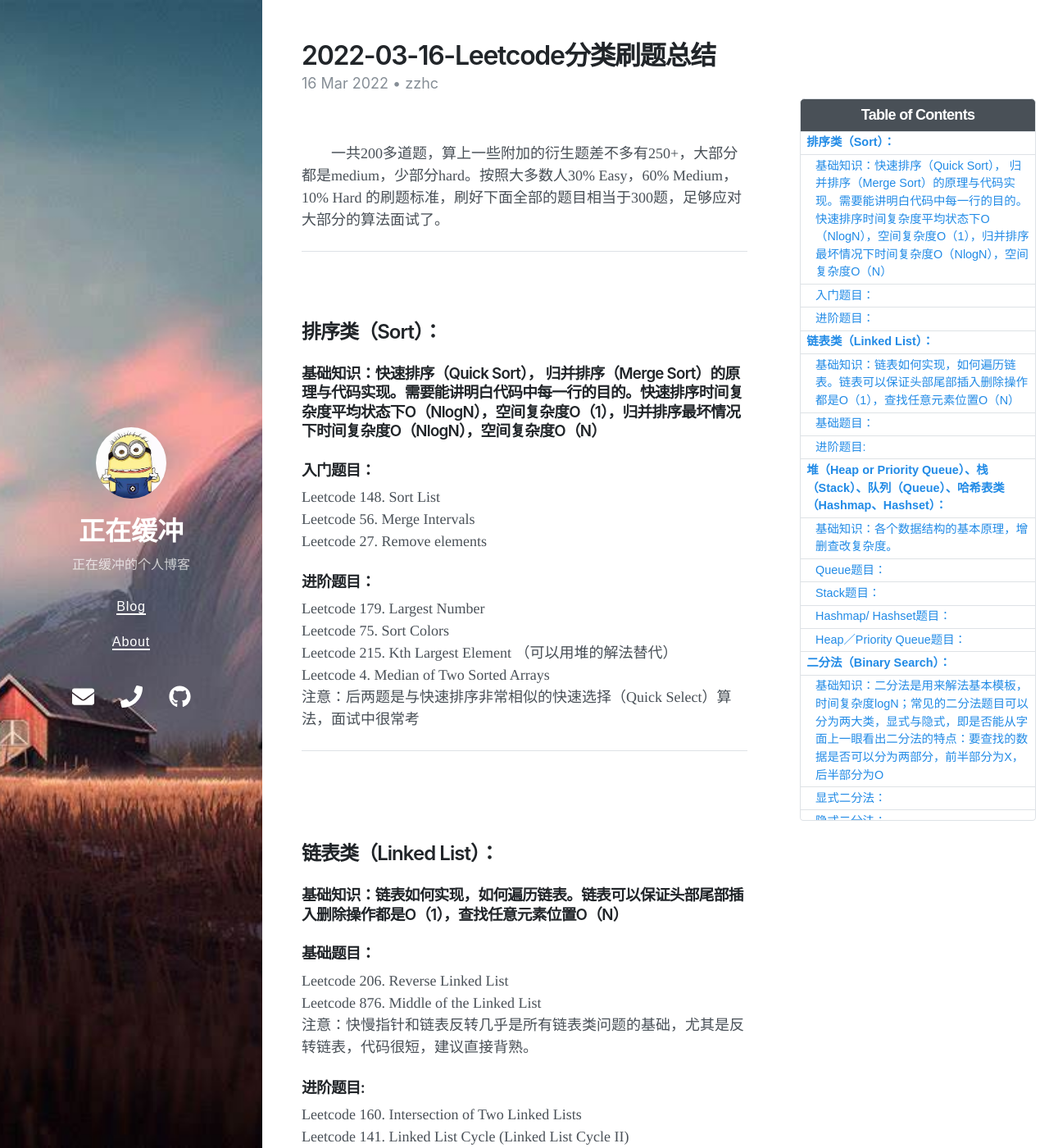
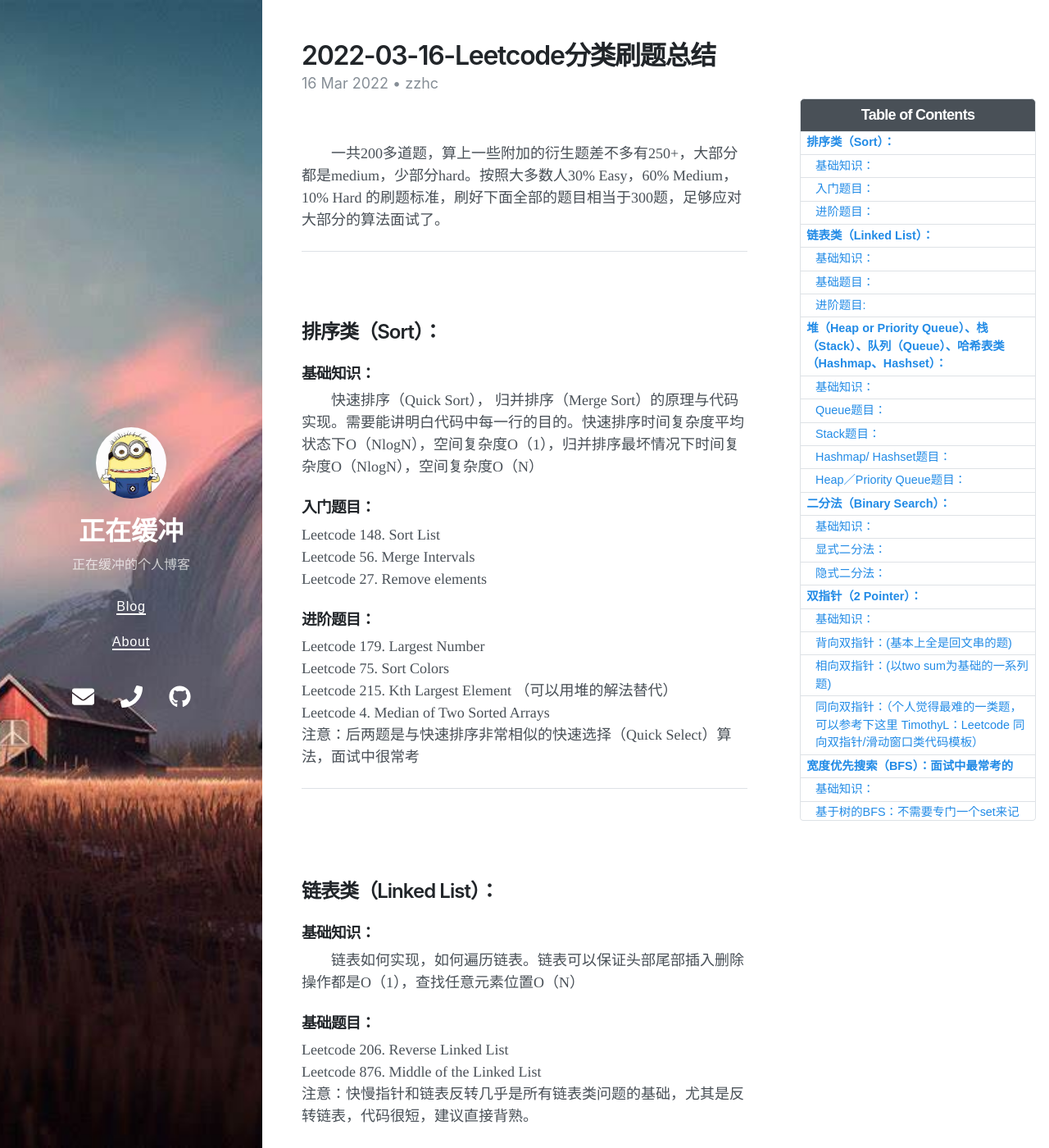
Before and after one commit to Zzhc3321/personal-blog.github.io, a Jekyll site: the page built from _posts/2022-03-16-Leetcode分类刷题总结.md, in a window 1280 px wide and 1400 px high. Shown: the whole window at 82% size. Built offline with Jekyll 4.4.1, drawn with Linux system fonts in a browser that asks for light colours; nearby versions of some CDN libraries; some of the changed text lies outside the part shown.

Commit message:
修改文件: _posts/2022-03-16-Leetcode分类刷题总结.md

```diff
--- a/_posts/2022-03-16-Leetcode分类刷题总结.md
+++ b/_posts/2022-03-16-Leetcode分类刷题总结.md
@@ -22,7 +22,8 @@ author: zzhc
 
 ## 排序类（Sort）：
 
-### 基础知识：快速排序（Quick Sort）， 归并排序（Merge Sort）的原理与代码实现。需要能讲明白代码中每一行的目的。快速排序时间复杂度平均状态下O（NlogN），空间复杂度O（1），归并排序最坏情况下时间复杂度O（NlogN），空间复杂度O（N）
+### 基础知识：
+&emsp;&emsp;快速排序（Quick Sort）， 归并排序（Merge Sort）的原理与代码实现。需要能讲明白代码中每一行的目的。快速排序时间复杂度平均状态下O（NlogN），空间复杂度O（1），归并排序最坏情况下时间复杂度O（NlogN），空间复杂度O（N）<br>
 
 ### 入门题目：
 Leetcode 148. Sort List <br>
@@ -67,7 +68,8 @@ Leetcode 4. Median of Two Sorted Arrays <br>
 
 ## 链表类（Linked List）：
 
-### 基础知识：链表如何实现，如何遍历链表。链表可以保证头部尾部插入删除操作都是O（1），查找任意元素位置O（N）
+### 基础知识：
+&emsp;&emsp;链表如何实现，如何遍历链表。链表可以保证头部尾部插入删除操作都是O（1），查找任意元素位置O（N）<br>
 
 ### 基础题目：
 Leetcode 206. Reverse Linked List <br>
@@ -105,7 +107,8 @@ Leetcode 328. Odd Even Linked List <br>
 
 ## 堆（Heap or Priority Queue）、栈（Stack）、队列（Queue）、哈希表类（Hashmap、Hashset）：
 
-### 基础知识：各个数据结构的基本原理，增删查改复杂度。
+### 基础知识：
+&emsp;&emsp;各个数据结构的基本原理，增删查改复杂度。<br>
 
 ### Queue题目：
 Leetcode 225. Implement Stack using Queues <br>
@@ -183,7 +186,8 @@ Leetcode 895. Maximum Frequency Stack <br>
 
 ## 二分法（Binary Search）：
 
-### 基础知识：二分法是用来解法基本模板，时间复杂度logN；常见的二分法题目可以分为两大类，显式与隐式，即是否能从字面上一眼看出二分法的特点：要查找的数据是否可以分为两部分，前半部分为X，后半部分为O
+### 基础知识：
+&emsp;&emsp;二分法是用来解法基本模板，时间复杂度logN；常见的二分法题目可以分为两大类，显式与隐式，即是否能从字面上一眼看出二分法的特点：要查找的数据是否可以分为两部分，前半部分为X，后半部分为O<br>
 
 ### 显式二分法：
 Leetcode 34. Find First and Last Position of Element in Sorted Array <br>
@@ -237,7 +241,8 @@ Leetcode 1891. Cutting Ribbons <br>
 
 ## 双指针（2 Pointer）：
 
-### 基础知识：常见双指针算法分为三类，同向（即两个指针都相同一个方向移动），背向（两个指针从相同或者相邻的位置出发，背向移动直到其中一根指针到达边界为止），相向（两个指针从两边出发一起向中间移动直到两个指针相遇）
+### 基础知识：
+&emsp;&emsp;常见双指针算法分为三类，同向（即两个指针都相同一个方向移动），背向（两个指针从相同或者相邻的位置出发，背向移动直到其中一根指针到达边界为止），相向（两个指针从两边出发一起向中间移动直到两个指针相遇）<br>
 
 ### 背向双指针：(基本上全是回文串的题)
 Leetcode 409. Longest Palindrome <br>
@@ -293,6 +298,7 @@ Leetcode 1004 Max Consecutive Ones III <br>
 ## 宽度优先搜索（BFS）：面试中最常考的
 
 ### 基础知识：
+
 常见的BFS用来解决什么问题？
 - (1) 简单图（有向无向皆可）的最短路径长度，注意是长度而不是具体的路径
 - (2)拓扑排序
@@ -359,6 +365,7 @@ Leetcode 366 Find Leaves of Binary Tree <br>
 ## 深度优先搜索（DFS）：面试中最常考的
 
 ### 基础知识：
+
 常见的DFS用来解决什么问题？
 - （1） 图中（有向无向皆可）的符合某种特征（比如最长）的路径以及长度
 - （2）排列组合
@@ -370,7 +377,7 @@ DFS基本模板（需要记录路径，不需要返回值，不需要记录路
 递归题目都可以用非递归迭代的方法写，但一般实现起来非常麻烦 <br>
 
 
-### 基于树的DFS：需要记住递归写前序中序后序遍历二叉树的模板
+### 基于树的DFS：
 Leetcode 543 Diameter of Binary Tree <br>
 Leetcode 226 Invert Binary Tree <br>
 Leetcode 101 Symmetric Tree <br>
@@ -397,7 +404,9 @@ Leetcode 333 Largest BST Subtree (与98类似) <br>
 Leetcode 285 Inorder Successor in BST (I, II) <br>
 
 
-### 基于图的DFS: 和BFS一样一般需要一个set来记录访问过的节点，避免重复访问造成死循环; Word XXX 系列面试中非常常见，例如word break，word ladder，word pattern，word search。
+### 基于图的DFS:
+&emsp;&emsp;和BFS一样一般需要一个set来记录访问过的节点，避免重复访问造成死循环; Word XXX 系列面试中非常常见，例如word break，word ladder，word pattern，word search。<br>
+
 Leetcode 341 Flatten Nested List Iterator (339 364) <br>
 Leetcode 394 Decode String <br>
 Leetcode 51 N-Queens (I II基本相同) <br>
```
